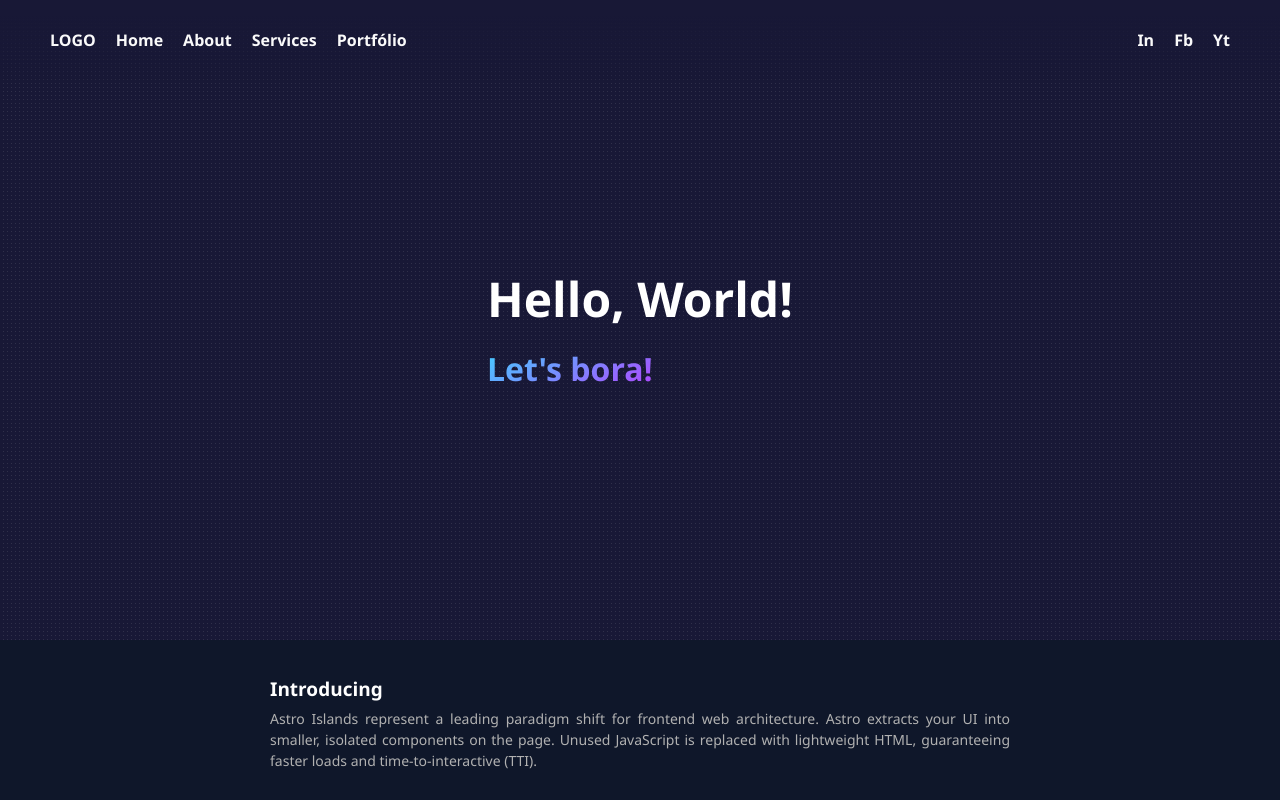
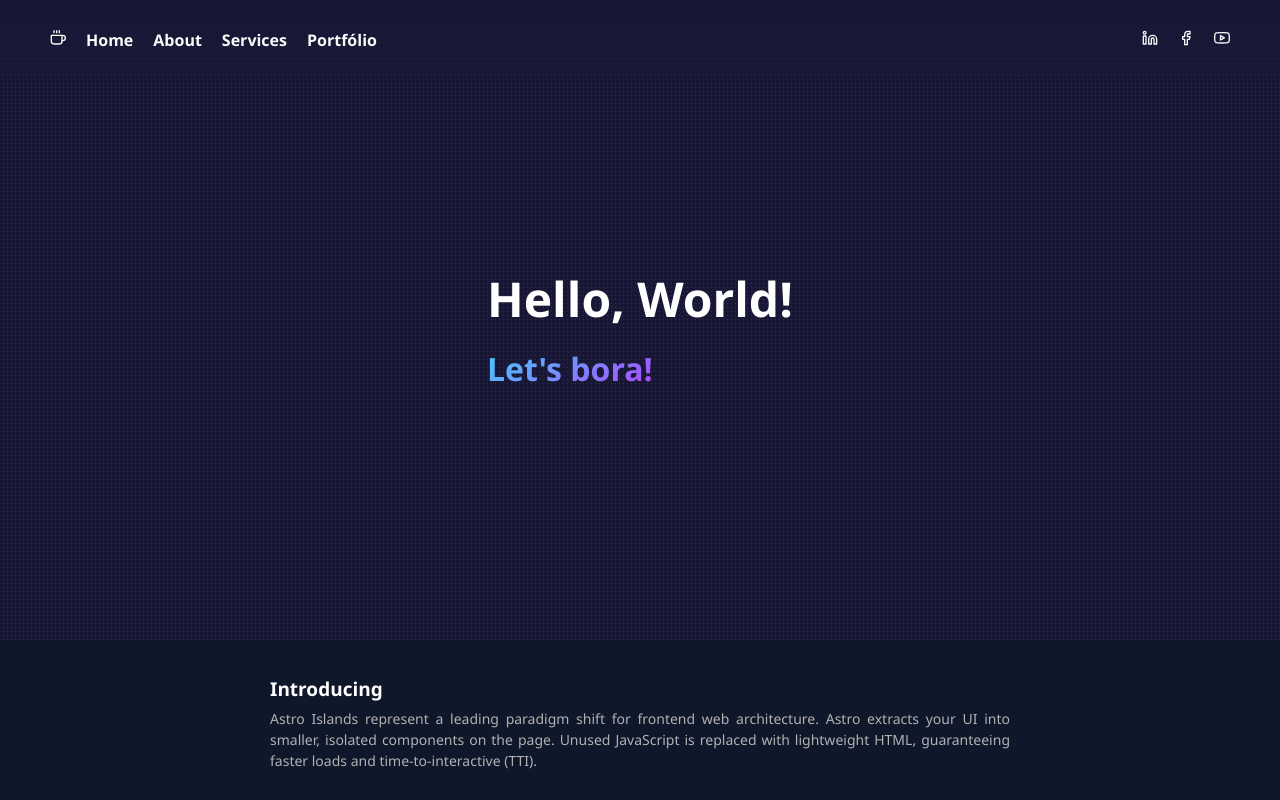
Before and after one commit to LuciLua/vite-app, a React (Vite) app in the folder app/: page / in a window 1280 px wide. Shown: the top 800 px of the page. Built offline with nearby package versions, Linux system fonts and the light colour scheme.

Commit message:
:star2: links a add in menu lis

```diff
--- a/app/index.html
+++ b/app/index.html
@@ -4,7 +4,7 @@
     <meta charset="UTF-8" />
     <link rel="icon" type="image/svg+xml" href="/vite.svg" />
     <meta name="viewport" content="width=device-width, initial-scale=1.0" />
-    <title>Vite + React + TS</title>
+    <title>ViteApp</title>
   </head>
   <body>
     <div id="root"></div>
--- a/app/package.json
+++ b/app/package.json
@@ -11,6 +11,7 @@
   "dependencies": {
     "react": "^18.2.0",
     "react-dom": "^18.2.0",
+    "react-icons": "^4.4.0",
     "wmr": "^3.7.2"
   },
   "devDependencies": {
--- a/app/src/components/Container.tsx
+++ b/app/src/components/Container.tsx
@@ -18,15 +18,15 @@ function Container(props: ContainerProps) {
 
     function clickOnButton() {
 
+        let counter = 0
         let oldId = cards[cards.length - 1].id
-        let counter = 0
         oldId != undefined ? counter = oldId + 1 : counter
 
         setCards([...cards,
         {
             id: counter,
             title: `Card ${counter}`,
-            description: "Description two hahaha description two hahaha description two hahaha"
+            description: `Description here! Lorem Ipsum lorem ipsum lorem ipsum! This is lorem ipsum example number ${counter}`
         }])
 
     }
@@ -37,7 +37,7 @@ function Container(props: ContainerProps) {
         {
             id: 0,
             title: "Card 0",
-            description: "Description two hahaha description two hahaha description two hahaha"
+            description: "Description here! Lorem Ipsum lorem ipsum lorem ipsum! This is lorem ipsum example"
         }
     ])
 
@@ -55,7 +55,7 @@ function Container(props: ContainerProps) {
                 })}
             </div>
             <div className={style.containerButton}>
-                <button onClick={clickOnButton} />
+                <button title="Add" onClick={clickOnButton} />
             </div>
         </div>
     )
--- a/app/src/components/Menu.tsx
+++ b/app/src/components/Menu.tsx
@@ -1,6 +1,6 @@
 import { useState } from "react"
 import styles from "../styles/menu.module.css"
-
+import { FiFacebook, FiLinkedin, FiYoutube, FiCoffee } from 'react-icons/fi'
 
 type MenuProps = {
 }
@@ -11,18 +11,40 @@ function Menu(props: MenuProps) {
         <div className={styles.menu}>
             <nav>
                 <ul>
-                    <li>LOGO</li>
-                    <li>Home</li>
-                    <li>About</li>
-                    <li>Services</li>
-                    <li>Portfólio</li>
+                    <li>
+                        <a title="Logo" href="/"><FiCoffee /></a>
+                    </li>
+                    <li>
+                        <a title="Home" href="/">Home</a>
+                    </li>
+                    <li>
+                        <a title="About" href="/">About</a>
+                    </li>
+                    <li>
+                        <a title="Services" href="/">Services</a>
+                    </li>
+                    <li>
+                        <a title="Portfólio" href="/">Portfólio</a>
+                    </li>
                 </ul>
             </nav>
             <div className={styles.web}>
                 <ul>
-                    <li>In</li>
-                    <li>Fb</li>
-                    <li>Yt</li>
+                    <li>
+                        <a title="Linkedin" href="https://www.linkedin.com/in/l%C3%BAcia-guelber-837a50185/">
+                            <FiLinkedin />
+                        </a>
+                    </li>
+                    <li>
+                        <a title="Facebook" href="https://www.facebook.com/luci4dev">
+                            <FiFacebook />
+                        </a>
+                    </li>
+                    <li>
+                        <a title="YouTube" href="https://www.youtube.com/channel/UCIbJuoAAdTP9rClO7mK-aVg">
+                            <FiYoutube />
+                        </a>
+                    </li>
                 </ul>
             </div>
         </div>
--- a/app/src/styles/menu.module.css
+++ b/app/src/styles/menu.module.css
@@ -31,6 +31,11 @@
   margin: 10px;
 }
 
+.menu nav ul li a {
+  text-decoration: none;
+  color: rgb(250, 250, 250);
+}
+
 .menu .web {
   position: relative;
 
@@ -54,3 +59,18 @@
   font-weight: 600;
   margin: 10px;
 }
+
+.menu .web ul li a {
+  text-decoration: none;
+  color: rgb(250, 250, 250);
+}
+
+.menu nav ul li a:hover {
+  background: -webkit-linear-gradient(120deg, #82aef9 30%, #c6acff);
+
+  /* remove quadrado e so o text fica com a cor */
+  -webkit-background-clip: text;
+  background-clip: text;
+
+  -webkit-text-fill-color: transparent;
+}
```
Also changed, not shown: app/tsconfig.json (+7 -3 lines), 1 other file (tests, documents, lock files or other folders).
